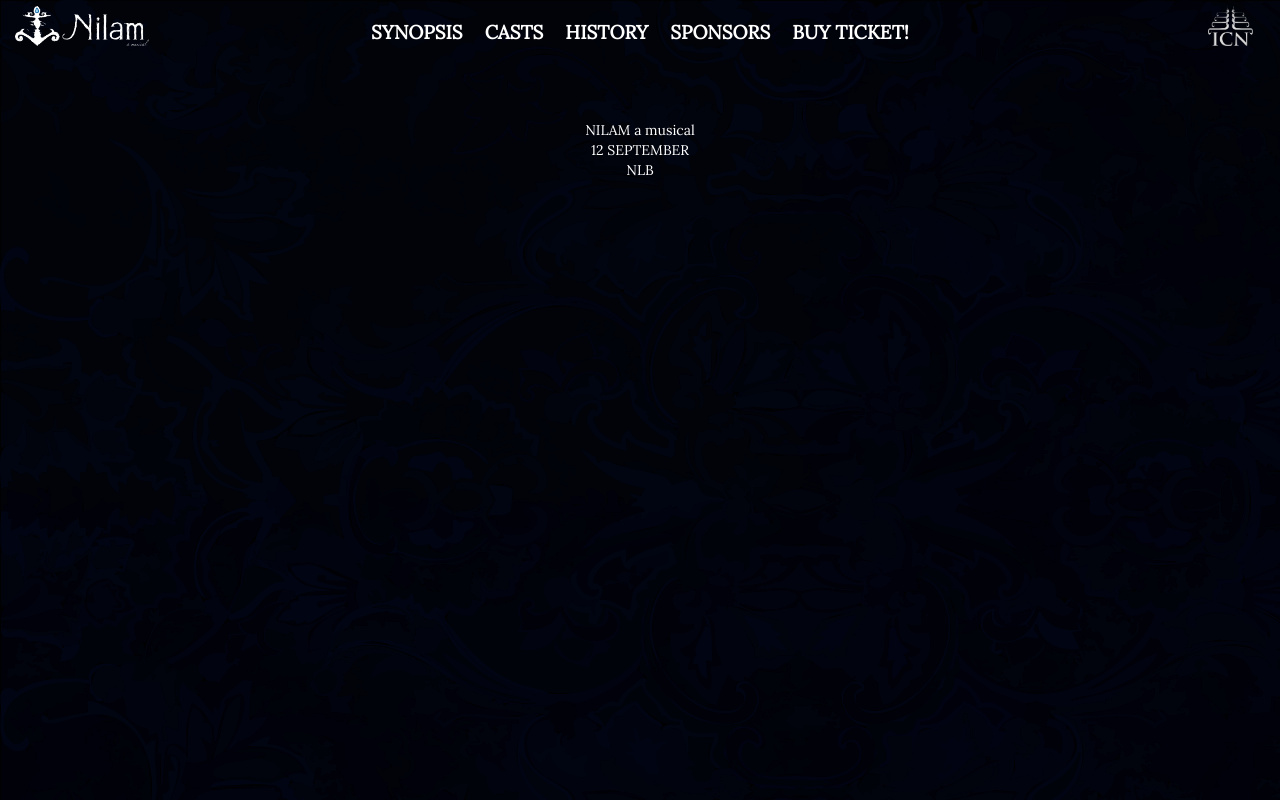
After one commit to edocsss/ICN2015_Reveal, a PHP site: page /index-reveal.html in a window 1280 px wide. The commit adds this page. Run offline with PHP 8.4, Linux system fonts and the light colour scheme; some libraries are stand-ins or nearby versions.

Commit message:
+placeholder for casts; restructure using reveal

```diff
--- a/css/style.css
+++ b/css/style.css
@@ -131,7 +131,7 @@ a:hover {
     width: 100%;
     height: 100%;
     border-radius: 0 !important;
-    padding: 75px 0 0 0 !important;/*for visibility of content*/
+    padding: 75px 0 0 0;/*for visibility of content*/
 }
 
 .synopsis-container {
@@ -155,6 +155,12 @@ a:hover {
     font-size: 1.5rem;
     margin-left: 10px;
     font-weight: 500;
+}
+
+.casts-container {
+    padding-top: 0;
+    padding-left: 0 !important;
+    padding-right: 0 !important;
 }
 
 .history-container {
@@ -262,3 +268,15 @@ a:hover {
         display: none;
     }
 }
+
+@media all and (min-width: 950px) {
+    .sponsor-slider {
+        width: 75%;
+    }
+}
+
+@media all and (max-width: 950px) {
+    .sponsor-slider {
+        width: 70%;
+    }
+}
--- /dev/null
+++ b/index-reveal.html
@@ -0,0 +1,145 @@
+<html>
+    <head>
+        <meta name="viewport" content="width=device-width, initial-scale=1">
+        <title>ICN 2015 - NILAM</title>
+
+        <!-- REDIRECT FOR MOBILE PHONE -->
+        <script type="text/javascript">
+            window.onresize = function () {
+                if (screen.width < 800 || screen.height < 450) {
+                   window.location = "mobile.html";
+                    alert("Please open this website on laptop or desktop!");
+                }
+            };
+
+            if (screen.width < 800 || screen.height < 450) {
+                window.location = "mobile.html";
+                alert("Please open this website on laptop or desktop!");
+            }
+        </script>
+
+        <link href='http://fonts.googleapis.com/css?family=Lora' rel='stylesheet' type='text/css'>
+        <link href="vendor/bootstrap-3.3.4-dist/css/bootstrap.min.css" rel="stylesheet">
+        <link href="vendor/slick-1.5.0/slick/slick.css" rel="stylesheet">
+        <link href="vendor/slick-1.5.0/slick/slick-theme.css" rel="stylesheet">
+        <link href="vendor/reveal.js-3.1.0/css/reveal.css" rel="stylesheet">
+        <link href="css/style.css" rel="stylesheet">
+    </head>
+    <body>
+        <div class="loading-layer">
+            <img src="img/logo/loading-logo.png" class="loading-logo center-block text-center">
+        </div>
+
+        <div class="main-container">
+            <nav class="navbar navbar-default navbar-fixed-top">
+                <div class="container-fluid">
+                    <!-- Brand and toggle get grouped for better mobile display -->
+                    <div class="navbar-header">
+                        <button type="button" class="navbar-toggle collapsed" data-toggle="collapse" data-target="#bs-example-navbar-collapse-1">
+                            <span class="sr-only">Toggle navigation</span>
+                            <span class="icon-bar"></span>
+                            <span class="icon-bar"></span>
+                            <span class="icon-bar"></span>
+                        </button>
+                        <a class="navbar-brand" href="#" data-slide="0">
+                            <img src="img/logo/logonilamalt_invert_websize.png" class="logo">
+                        </a>
+                        <a class="navbar-brand icn-logo" href="#">
+                            <img src="img/logo/ICN logo small.png" class="logo">
+                        </a>
+                    </div>
+
+                    <!-- Collect the nav links, forms, and other content for toggling -->
+                    <div class="collapse navbar-collapse" id="bs-example-navbar-collapse-1">
+                        <ul class="nav navbar-nav">
+                            <li class=""><a href="#" data-slide="1">SYNOPSIS</a></li>
+                            <li class=""><a href="#" data-slide="2">CASTS</a></li>
+                            <li class=""><a href="#" data-slide="3">HISTORY</a></li>
+                            <li class=""><a href="#" data-slide="4">SPONSORS</a></li>
+                            <li class=""><a href="#" data-slide="5">BUY TICKET!</a></li>
+                        </ul>
+                    </div><!-- /.navbar-collapse -->
+                </div><!-- /.container-fluid -->
+            </nav>
+
+            <!-- DO NOT REMOVE THE CANVAS, THE SLIDING ANIMATION IS SMOOTH ONLY IF THERE IS CANVAS (SOMEHOW) -->
+            <div class="canvas-container canvas-hidden">
+                <canvas id="canvas"></canvas>
+            </div>
+
+            <div class="reveal">
+                <div class="slides">
+                    <section>
+                        <div class="col-xs-12 text-center" style="margin-top: 100px">
+                            <p>
+                                NILAM a musical<br>
+                                12 SEPTEMBER<br>
+                                NLB
+                            </p>
+                        </div>
+                    </section>
+
+                    <section>
+
+                    </section>
+
+                    <section>
+
+                    </section>
+
+                    <section>
+                        <section>
+
+                        </section>
+                        <section>
+
+                        </section>
+                        <section>
+
+                        </section>
+                        <section>
+
+                        </section>
+                        <section>
+
+                        </section>
+                        <section>
+
+                        </section>
+                    </section>
+
+                    <section>
+
+                    </section>
+
+                    <section>
+
+                    </section>
+                </div>
+            </div>
+        </div>
+
+        <script src="vendor/jquery/jquery-1.11.2.min.js"></script>
+        <script src="vendor/bootstrap-3.3.4-dist/js/bootstrap.min.js"></script>
+        <script src="vendor/jquery-ui/jquery-ui.min.js"></script>
+        <script src="vendor/jquery-mobile/jquery.mobile.custom.min.js"></script>
+        <script src="vendor/mersenne-twister/mersenne-twister.js"></script>
+        <script src="vendor/wait-for-images/waitforimages.min.js"></script>
+        <script src="vendor/reveal.js-3.1.0/js/reveal.js"></script>
+        <script src="vendor/slick-1.5.0/slick/slick.min.js"></script>
+
+        <script type="text/javascript">
+            // Hide all slides other than the first slide
+            $("div.slides:not(:first)").hide();
+        </script>
+
+        <!-- DO NOT REMOVE THE ANIMATION RELATED JS FILES!! SOMEHOW IT IS NEEDED FOR THE SLIDING ANIMATION TO BE SMOOTH -->
+        <script src="js/canvas-properties.js"></script>
+        <script src="js/wave-controller.js"></script>
+        <script src="js/flash.js"></script>
+        <script src="js/lightning-controller.js"></script>
+        <script src="js/ship-controller.js"></script>
+        <script src="js/animation.js"></script>
+        <script src="js/engine.js"></script>
+    </body>
+</html>
--- /dev/null
+++ b/js/engine.js
@@ -0,0 +1,52 @@
+/* ***************************************************************************** */
+
+var loadingProperties = {
+    loadingLayer: $(".loading-layer"),
+    loadingLogo: $(".loading-logo"),
+    backgroundLoader: $("#background-loader"),
+    init: false,
+    initLoadingAnimation: function () {
+        $("body").css("opacity", "1").css("background-image", 'url("img/background.svg")');
+        this.loadingLogo.animate({
+            opacity: 1
+        }, 4000, function () {
+            setTimeout(function () {
+                $(".main-container").css("opacity", "1");
+                loadingProperties.loadingLayer.animate({
+                    opacity: 0
+                }, 2000, function () {
+                    loadingProperties.loadingLayer.css("display", "none");
+                    loadingProperties.loadingLogo.css("display", "none");
+                });
+            }, 1000);
+        });
+    }
+};
+
+loadingProperties.loadingLayer.css("background-image", 'url("img/background.svg")').waitForImages(function () {
+    if (loadingProperties.init) {
+        loadingProperties.initLoadingAnimation();
+    } else {
+        loadingProperties.init = true;
+    }
+}, $.noop, true);
+
+loadingProperties.loadingLogo.waitForImages(function () {
+    if (loadingProperties.init) {
+        loadingProperties.initLoadingAnimation();
+    } else {
+        loadingProperties.init = true;
+    }
+}, $.noop, true);
+
+/* --------------------------------------------------------------------------------------------------------------------- */
+
+$(document).ready(function () {
+    Reveal.initialize({
+        controls: false,
+        progress: false,
+        center: false,
+        width: window.innerwidth,
+        height: window.innerwidth
+    });
+});
```
Also changed, not shown: index.html (+19 -1 lines), img/Bara.jpg (added), img/Delima.jpg (added), img/Mustika.jpg (added), img/Rijang.jpg (added).
